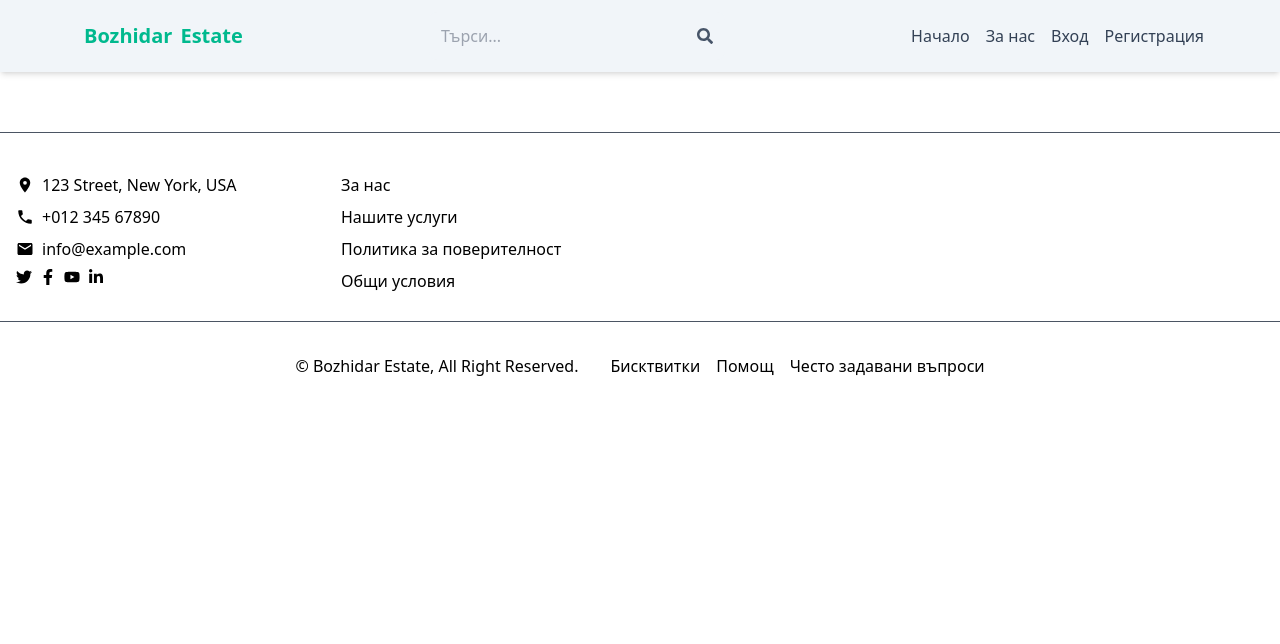
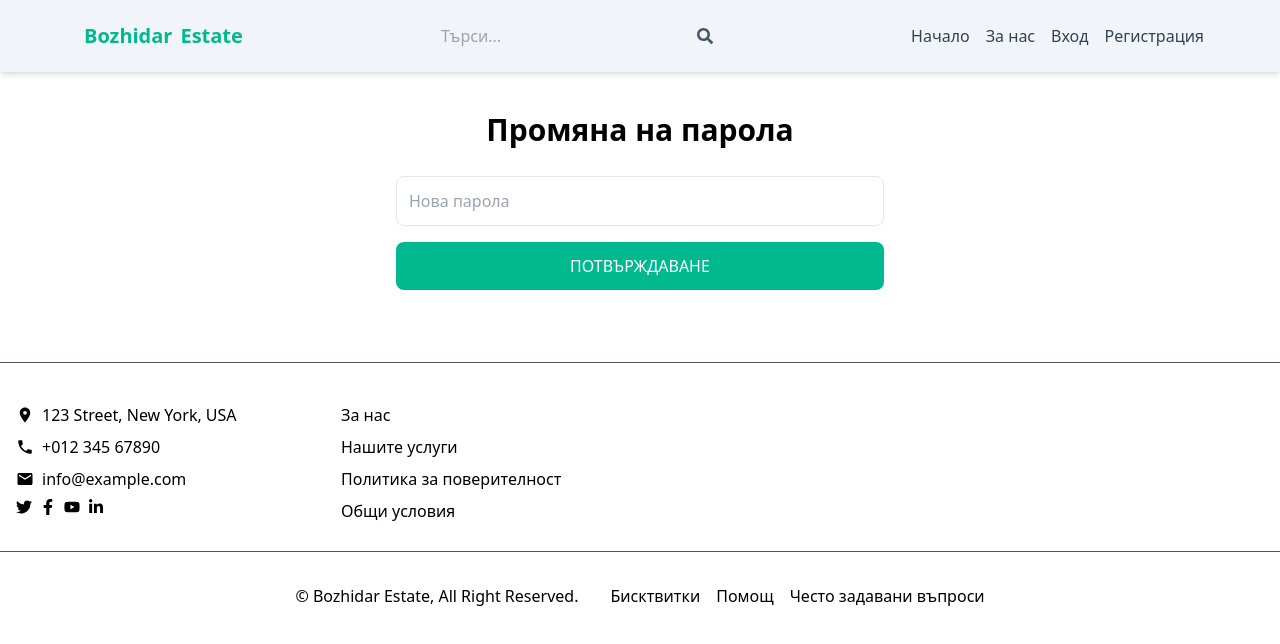
Before and after one commit to Bozhidar-tech/MERN---Project, a React (Vite) app in the folder client/: page /reset-password/1 in a window 1280 px wide. Shown: the top 644 px of the page. Built offline with nearby package versions, Linux system fonts and the light colour scheme; no server answers.

Commit message:
added reset password functionality

```diff
--- a/client/src/App.jsx
+++ b/client/src/App.jsx
@@ -13,6 +13,7 @@ import Property from './pages/Property/Property';
 import Search from './pages/Search/Search';
 import Footer from './components/Footer/Footer';
 import ForgotPassword from './pages/ForgotPassword/ForgotPassword';
+import ResetPassword from './pages/ResetPassword/ResetPassword';
 
 
 export default function App() {
@@ -27,6 +28,7 @@ export default function App() {
         <Route path="/property/:propertyId" element={<Property />} />
         <Route path="/search" element={<Search />} />
         <Route path="/forgot-password" element={<ForgotPassword />} />
+        <Route path="/reset-password/:token" element={<ResetPassword />} />
 
         <Route element={<RouteGuard />} >
           <Route path="/profile" element={<Profile />} />
--- a/client/src/pages/ForgotPassword/ForgotPassword.jsx
+++ b/client/src/pages/ForgotPassword/ForgotPassword.jsx
@@ -30,7 +30,7 @@ export default function ForgotPassword() {
           setLoading(false);
           setError(null);
           alert('Съобщението е изпратено успешно!');
-          navigate('/login');
+          navigate('/');
         } catch (err) {
             setLoading(false);
             setError('Неочаквана грешка. Моля, опитайте отново.');
@@ -48,12 +48,6 @@ export default function ForgotPassword() {
         <button disabled={loading} className='text-white p-3 rounded-lg uppercase hover:opacity-95
         disabled:opacity-80' style={{ backgroundColor: '#00B98E' }}>{loading ? 'Зареждане...' : 'Изпрати email'}</button>
       </form>
-      <div className='flex gap-2 mt-5'>
-        <p>Вече имате акаунт? </p>
-        <Link to='/login'>
-        <span className='text-blue-500'>Вход</span>
-        </Link>
-      </div>
       {error && <p className='text-red-500'>{error}</p>}
     </div>
   )
--- /dev/null
+++ b/client/src/pages/ResetPassword/ResetPassword.jsx
@@ -0,0 +1,66 @@
+import React, { useState } from 'react';
+import { useNavigate, useParams } from 'react-router-dom';
+
+export default function ResetPassword() {
+    const [password, setPassword] = useState("");
+    const { token } = useParams();
+    const [error, setError] = useState(null);
+    const [loading, setLoading] = useState(false);
+    const navigate = useNavigate();
+
+    const handleSubmit = async (e) => {
+        e.preventDefault();
+        setLoading(true);
+        setError(null);
+
+        try {
+            const response = await fetch(`/api/auth/reset-password/${token}`, {
+                method: "POST",
+                headers: {
+                    "Content-Type": "application/json",
+                },
+                body: JSON.stringify({ password }),
+            });
+
+            const data = await response.json();
+
+            if (!response.ok) {
+                setError(data.message || 'Неуспешна смяна на парола');
+                setLoading(false);
+                return;
+            }
+
+            setLoading(false);
+            alert('Паролата е променена успешно!');
+            navigate('/login');
+        } catch (err) {
+            setLoading(false);
+            setError('Неочаквана грешка. Моля, опитайте отново.');
+        }
+    };
+
+    return (
+        <div className='p-3 max-w-lg mx-auto'>
+            <h1 className='text-3xl text-center font-semibold my-7'>
+                Промяна на парола
+            </h1>
+            <form onSubmit={handleSubmit} className='flex flex-col gap-4'>
+                <input
+                    type="password"
+                    placeholder='Нова парола'
+                    className='border p-3 rounded-lg'
+                    id='password'
+                    onChange={(e) => setPassword(e.target.value)}
+                />
+                <button
+                    disabled={loading}
+                    className='text-white p-3 rounded-lg uppercase hover:opacity-95 disabled:opacity-80'
+                    style={{ backgroundColor: '#00B98E' }}
+                >
+                    {loading ? 'Зареждане...' : 'Потвърждаване'}
+                </button>
+            </form>
+            {error && <p className='text-red-500'>{error}</p>}
+        </div>
+    );
+}
```
Also changed, not shown: 2 other files (tests, documents, lock files or other folders).
